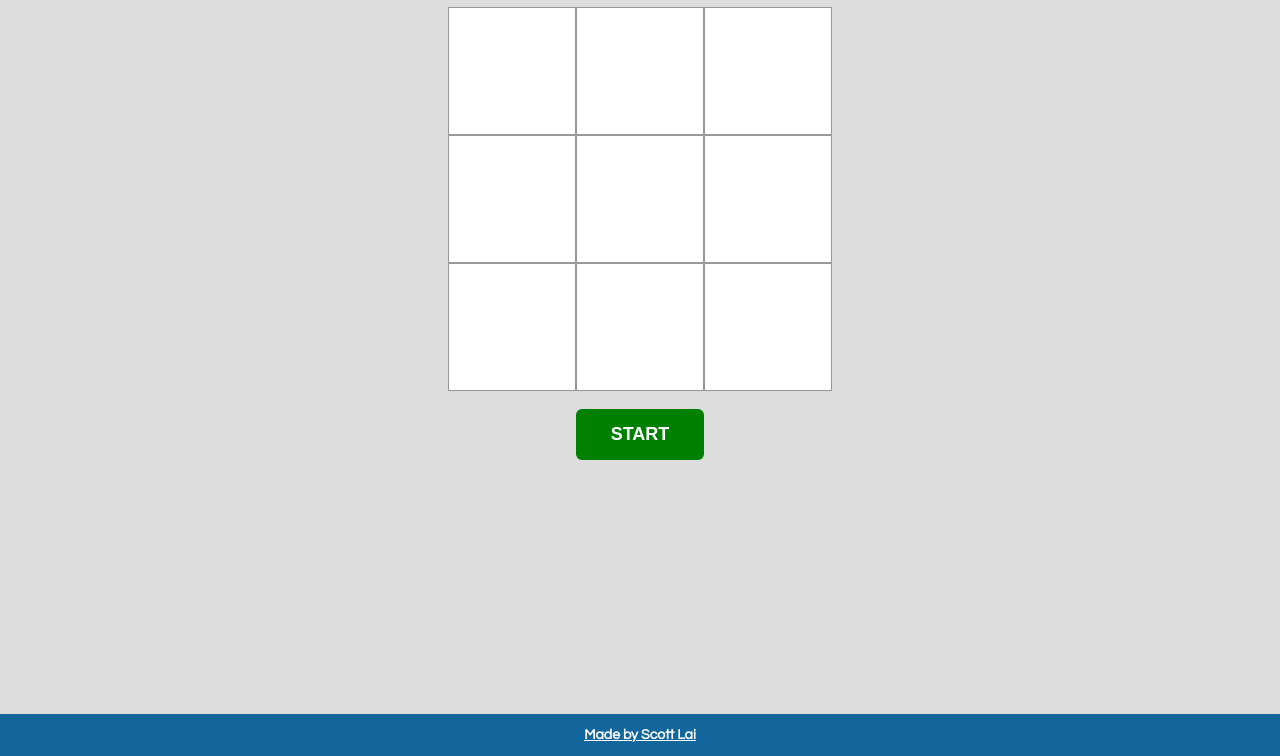
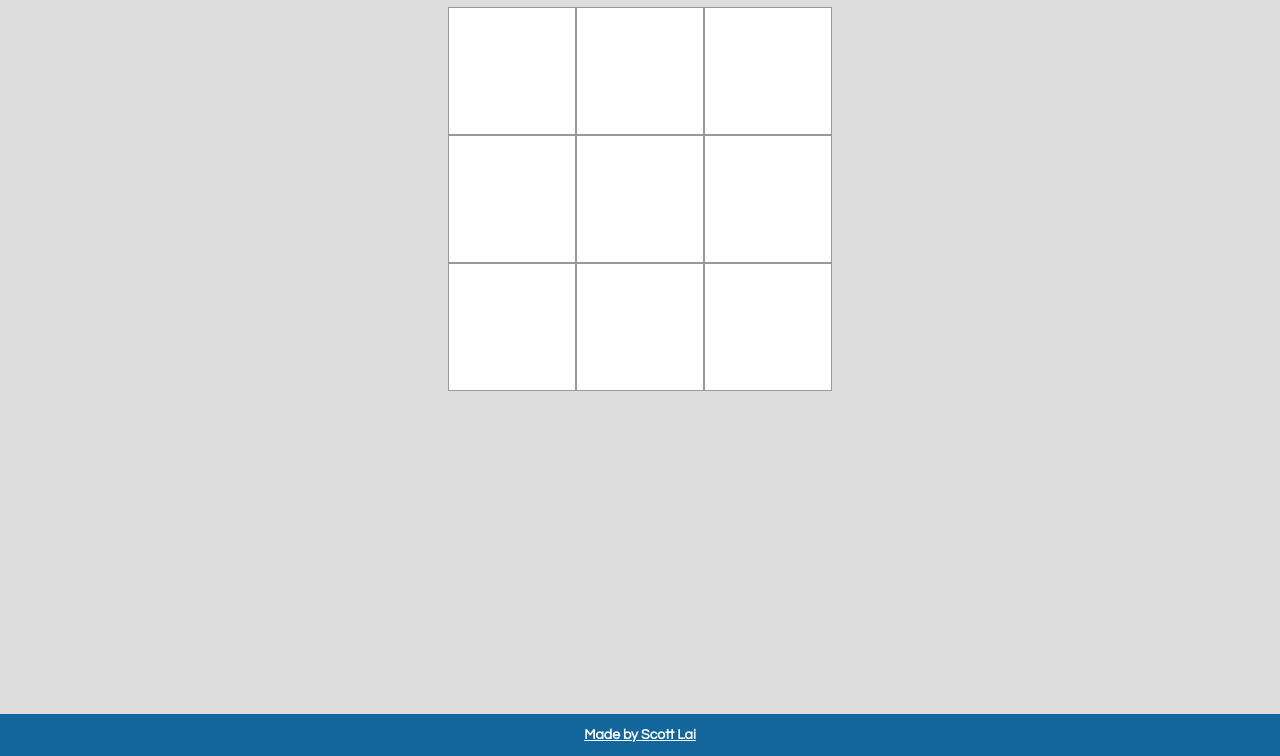
Before and after one commit to scottdlai/Tic-Tac-Toe-AI, a React app: page / in a window 1280 px wide. Shown: the part 44-800 px from the top of the page. Built offline with nearby package versions, Linux system fonts and the light colour scheme.

Commit message:
remove option for AI to go first

```diff
--- a/src/index.css
+++ b/src/index.css
@@ -51,41 +51,23 @@ body {
   width: 100%;
 }
 
-.play-button {
-  display: inline-block;
+
+.replay {
+  background-color: #F48F10;
   margin-top: 18px;
   border: none;
-  font-size: large;
+  font-size: 18px;
   text-align: center;
   font-weight: bolder;
   border-radius: 6px;
+  padding: 16px 20px;
   color: white;
-  width: 10vmax;
-  height: 4vmax;
-}
-
-.replay {
-  background-color: #F48F10;
 }
 
 .replay:hover {
   background-color: #C06D04;
   transition-duration: 0.5s;
   cursor: pointer;
-}
-
-.AI-play-first {
-  background-color: green;
-}
-
-.AI-play-first:hover {
-  background-color: rgb(0, 110, 0);
-  transition-duration: 0.5s;
-  cursor: pointer;
-}
-
-.play-button:focus {
-  outline: none;
 }
 
 .footer {
--- a/src/index.js
+++ b/src/index.js
@@ -59,7 +59,6 @@ class Game extends React.Component {
         ["", "", ""],
         ["", "", ""]
       ],
-      firstMove: true,
     }
   }
 
@@ -82,7 +81,6 @@ class Game extends React.Component {
 
     this.setState({
       squares: squares,
-      firstMove: false,
     });
 
     nextMove(squares);
@@ -95,32 +93,12 @@ class Game extends React.Component {
         ["", "", ""],
         ["", "", ""]
       ],
-      firstMove: true,
-    });
-  }
-
-  AIplayFirst() {
-    if (!this.state.firstMove) {
-      return;
-    }
-
-    nextMove(this.state.squares);
-    this.setState({
-      squares: this.state.squares,
-      firstMove: false,
     });
   }
 
   render() {
     const squares = this.state.squares;
-    const firstMove = this.state.firstMove;
-
-    let playBtnClass = "play-button " + (firstMove ? "AI-play-first" : "");
-
-    let playBtn = <button onClick={() => this.AIplayFirst()}
-                      className={playBtnClass}>
-                      START
-                  </button>;
+    let playBtn;
 
     let status = "Tic-Tac-Toe";
 
@@ -128,9 +106,8 @@ class Game extends React.Component {
 
     if (winner !== "TIE" || isFull(squares)) {
       status = "Winner: " + winner;
-      playBtnClass = "play-button replay";
       playBtn = <button onClick={() => this.clearBoard()}
-                  className={playBtnClass}>
+                  className="replay">
                     REPLAY
                   </button>
     }
```
